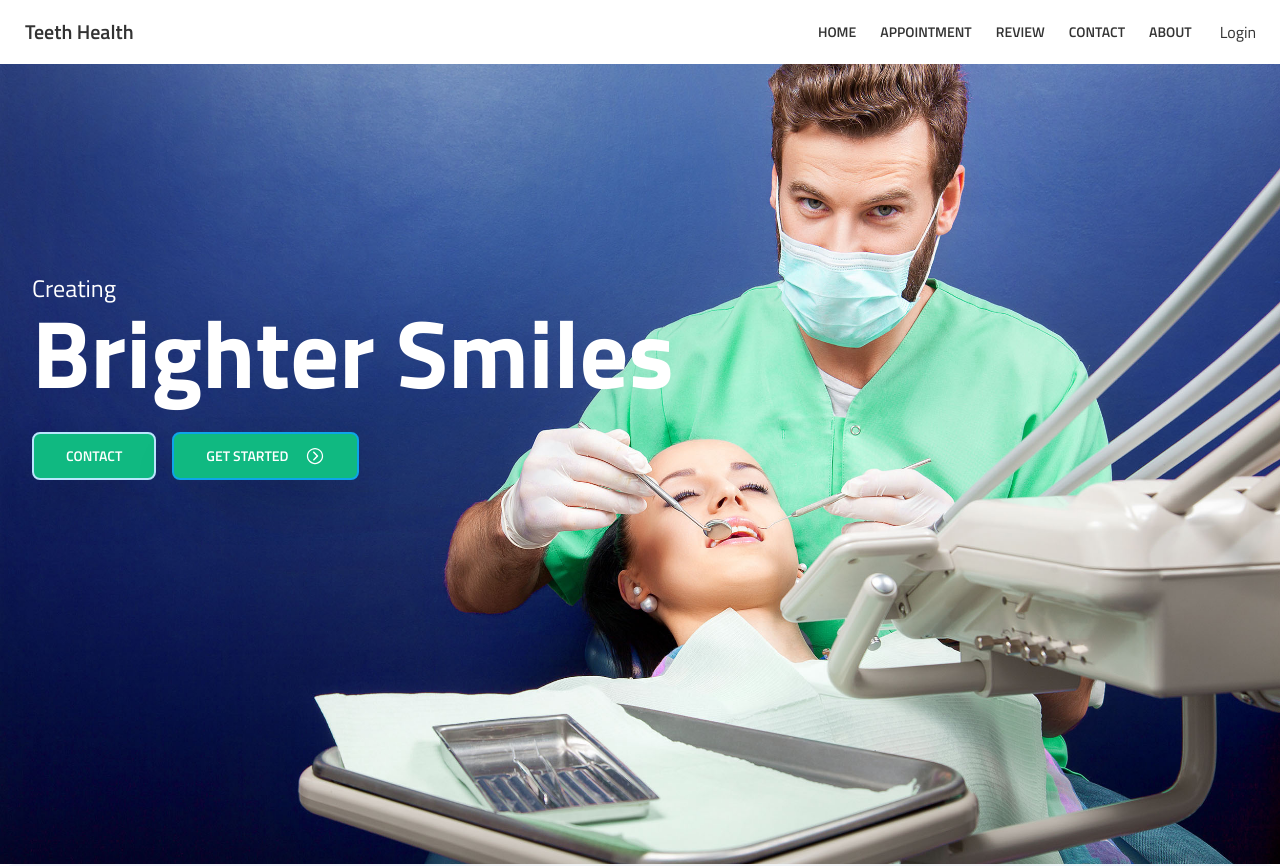
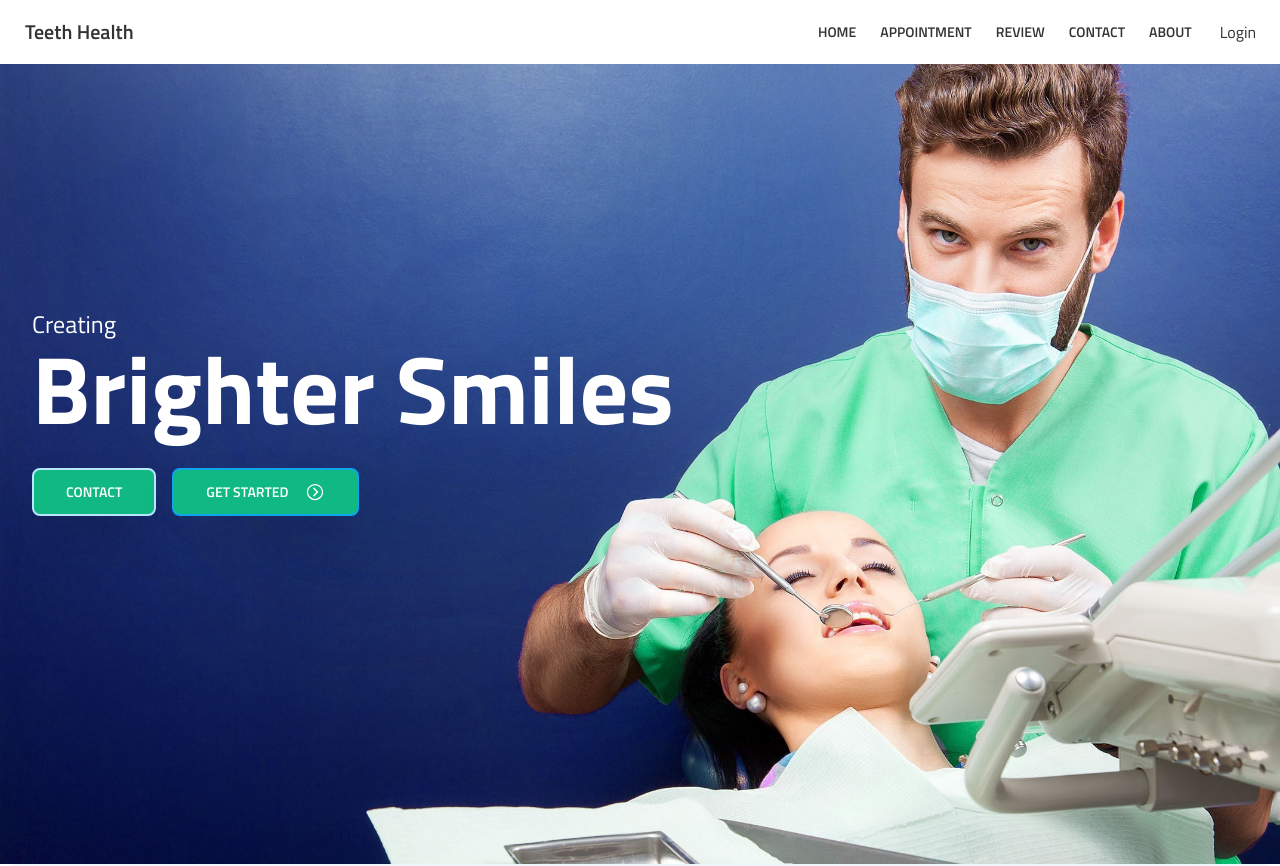
Before and after one commit to sabbirsami/doctor-portal-tailwind, a React (Create React App) app: page / in a window 1280 px wide. Shown: the top 866 px of the page. Built offline with nearby package versions, Linux system fonts and the light colour scheme; no server answers.

Commit message:
Banner section done

```diff
--- a/src/App.css
+++ b/src/App.css
@@ -2,7 +2,7 @@ body {
     font-family: "Titillium Web", sans-serif;
 }
 .banner-bg {
-    background-image: url("./assets/images/heroImg.jpg");
+    background-image: url("./assets/images/heroImg2.jpg");
     background-position: center;
     background-repeat: no-repeat;
     background-size: cover;
--- a/src/Pages/Home/Banner.js
+++ b/src/Pages/Home/Banner.js
@@ -10,15 +10,17 @@ const Banner = () => {
                 <div className="hero lg:min-h-[100vh] text-white">
                     <div className="hero-content mr-auto">
                         <div className="text-left"></div>
-                        <div className="pb-44">
+                        <div className="lg:pb-44 py-20">
                             <p className=" text-2xl">Creating</p>
                             <h1 className="pb-8 lg:text-8xl text-6xl font-bold">
                                 Brighter Smiles
                             </h1>
-                            <button className="btn btn-outline border-2 bg-emerald-500 text-white mr-4 border-sky-200 px-8 rounded-0 shadow-2xl">
-                                Contact{" "}
-                            </button>
-                            <PrimaryButton></PrimaryButton>{" "}
+                            <div className="">
+                                <button className="btn lg:inline block btn-outline border-2 bg-emerald-500 text-white mr-4 border-sky-200 px-8 mb-2 rounded-0 shadow-2xl">
+                                    Contact{" "}
+                                </button>
+                                <PrimaryButton></PrimaryButton>{" "}
+                            </div>
                         </div>
                     </div>
                 </div>
```
Also changed, not shown: src/assets/images/heroImg2.jpg (added).
